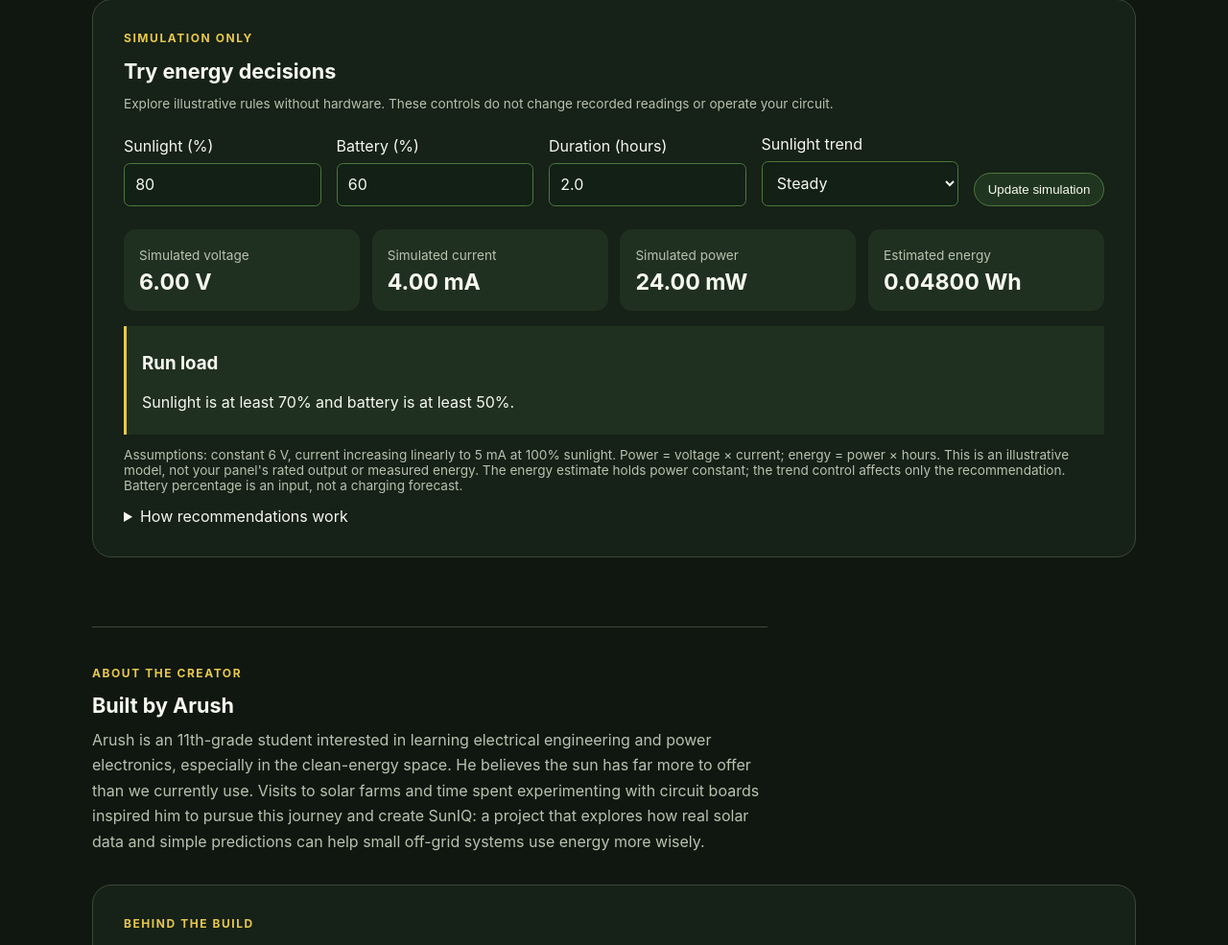
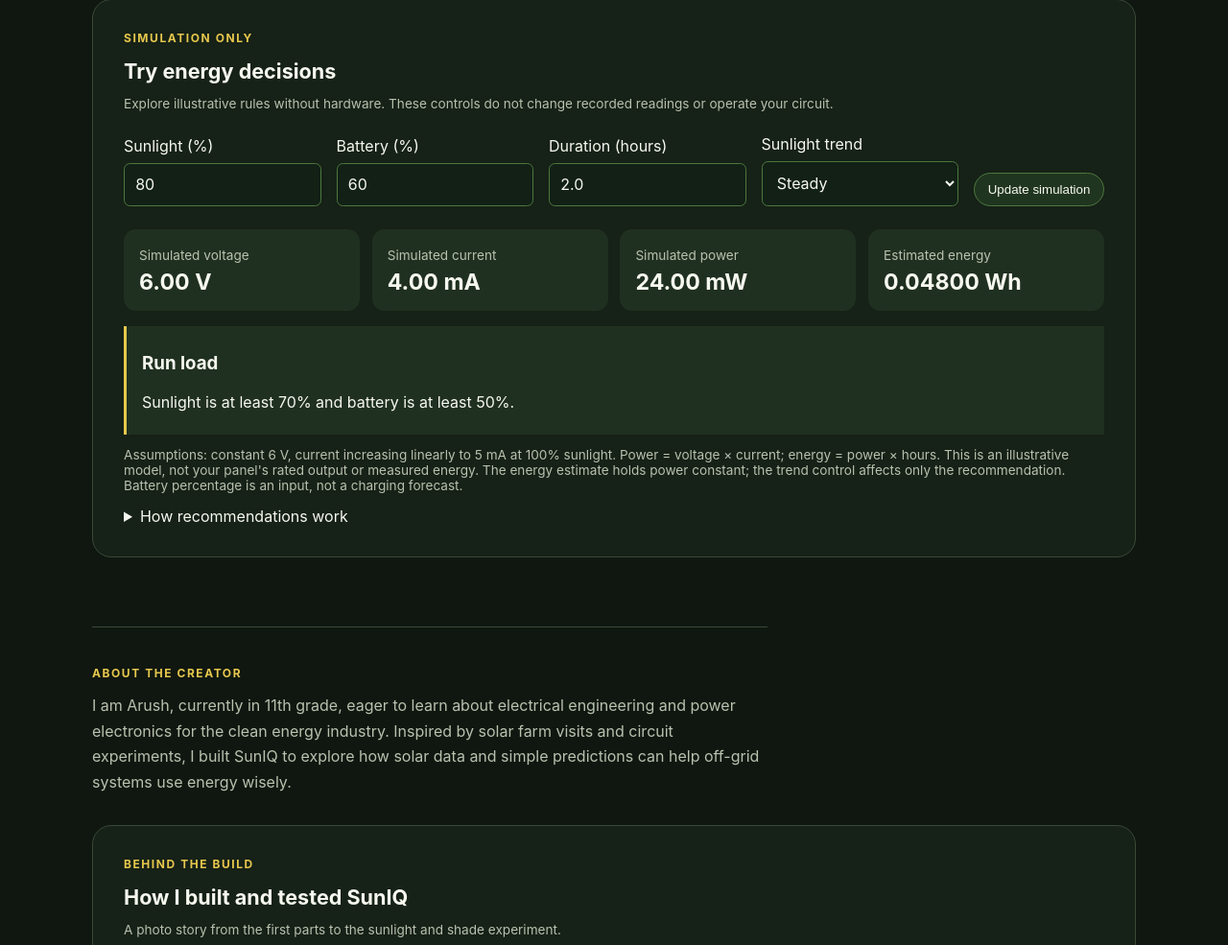
Before and after one commit to Arus588/suniq, a Flask app: page / in a window 1280 px wide. Shown: the part 3509-4494 px from the top of the page at 96% size. Run offline with Flask 3, Linux system fonts and the light colour scheme.

Commit message:
Simplify creator introduction in first person

```diff
--- a/templates/index.html
+++ b/templates/index.html
@@ -133,9 +133,8 @@
 </section>
 
 <section class="creator" aria-labelledby="creator-heading">
-  <p class="eyebrow">About the creator</p>
-  <h2 id="creator-heading">Built by Arush</h2>
-  <p>Arush is an 11th-grade student interested in learning electrical engineering and power electronics, especially in the clean-energy space. He believes the sun has far more to offer than we currently use. Visits to solar farms and time spent experimenting with circuit boards inspired him to pursue this journey and create SunIQ: a project that explores how real solar data and simple predictions can help small off-grid systems use energy more wisely.</p>
+  <p class="eyebrow" id="creator-heading">About the creator</p>
+  <p>I am Arush, currently in 11th grade, eager to learn about electrical engineering and power electronics for the clean energy industry. Inspired by solar farm visits and circuit experiments, I built SunIQ to explore how solar data and simple predictions can help off-grid systems use energy wisely.</p>
 </section>
 
 <section class="dashboard-panel" aria-labelledby="photo-story-heading">
```
